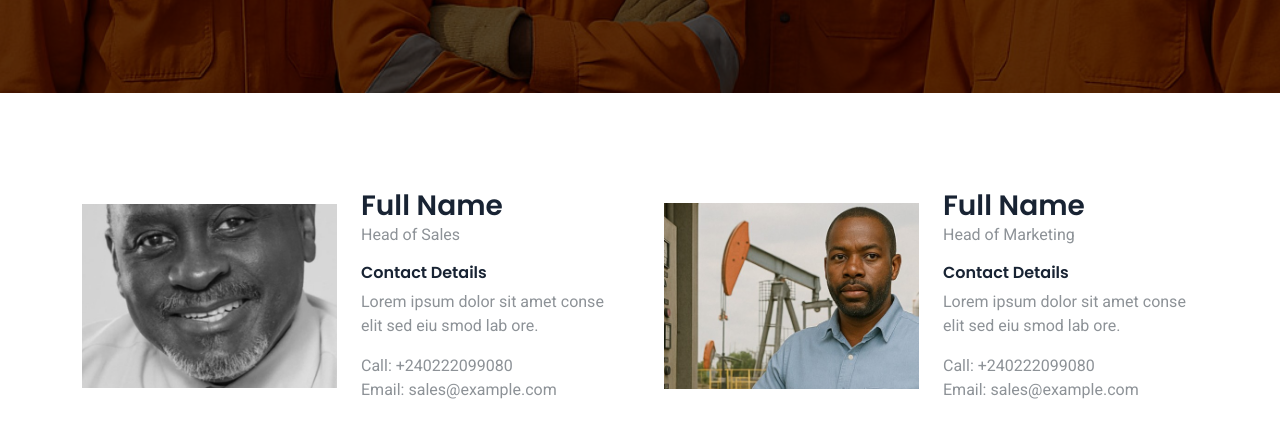
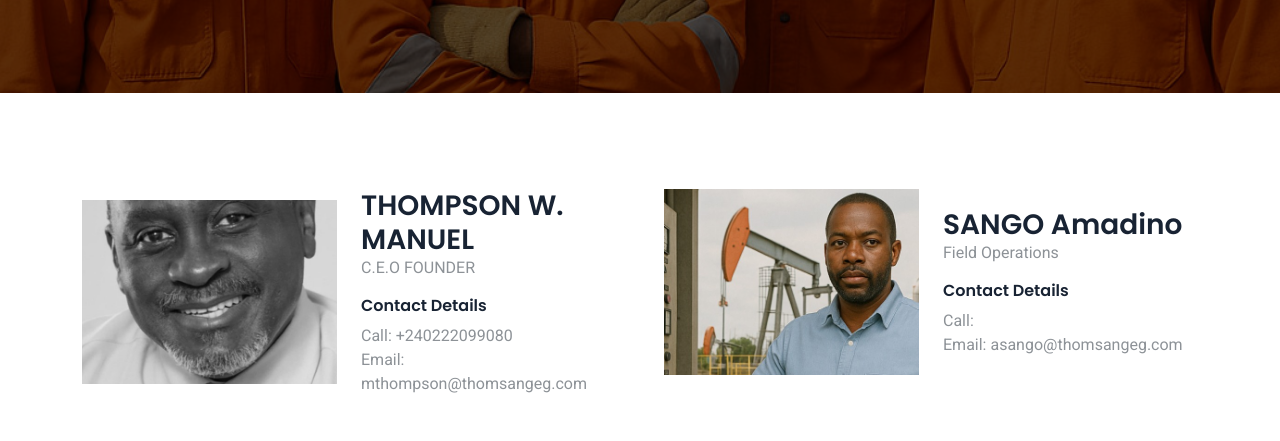
Before and after one commit to Jeremias-Cyborg/Thomsangeg, a website: page public/contact.html in a window 1280 px wide. Shown: the part 326-767 px from the top of the page. Drawn offline with nearby package versions, Linux system fonts and the light colour scheme; grey boxes are pictures that could not be loaded.

Commit message:
html modifications

```diff
--- a/public/contact.html
+++ b/public/contact.html
@@ -125,12 +125,11 @@
                             <img class="img-fluid" src="img/team-1.jpg" alt="">
                         </div>
                         <div class="col-sm-6">
-                            <h3 class="mb-0">Full Name</h3>
-                            <p>Head of Sales</p>
+                            <h3 class="mb-0">THOMPSON W. MANUEL</h3>
+                            <p>C.E.O FOUNDER</p>
                             <h6>Contact Details</h6>
-                            <p>Lorem ipsum dolor sit amet conse elit sed eiu smod lab ore.</p>
                             <p class="mb-0">Call: +240222099080</p>
-                            <p class="mb-0">Email: sales@example.com</p>
+                            <p class="mb-0">Email: mthompson@thomsangeg.com</p>
                         </div>
                     </div>
                 </div>
@@ -140,12 +139,11 @@
                             <img class="img-fluid" src="img/team-2.jpg" alt="">
                         </div>
                         <div class="col-sm-6">
-                            <h3 class="mb-0">Full Name</h3>
-                            <p>Head of Marketing</p>
+                            <h3 class="mb-0">SANGO Amadino</h3>
+                            <p>Field Operations</p>
                             <h6>Contact Details</h6>
-                            <p>Lorem ipsum dolor sit amet conse elit sed eiu smod lab ore.</p>
-                            <p class="mb-0">Call: +240222099080</p>
-                            <p class="mb-0">Email: sales@example.com</p>
+                            <p class="mb-0">Call: </p>
+                            <p class="mb-0">Email: asango@thomsangeg.com</p>
                         </div>
                     </div>
                 </div>
```
